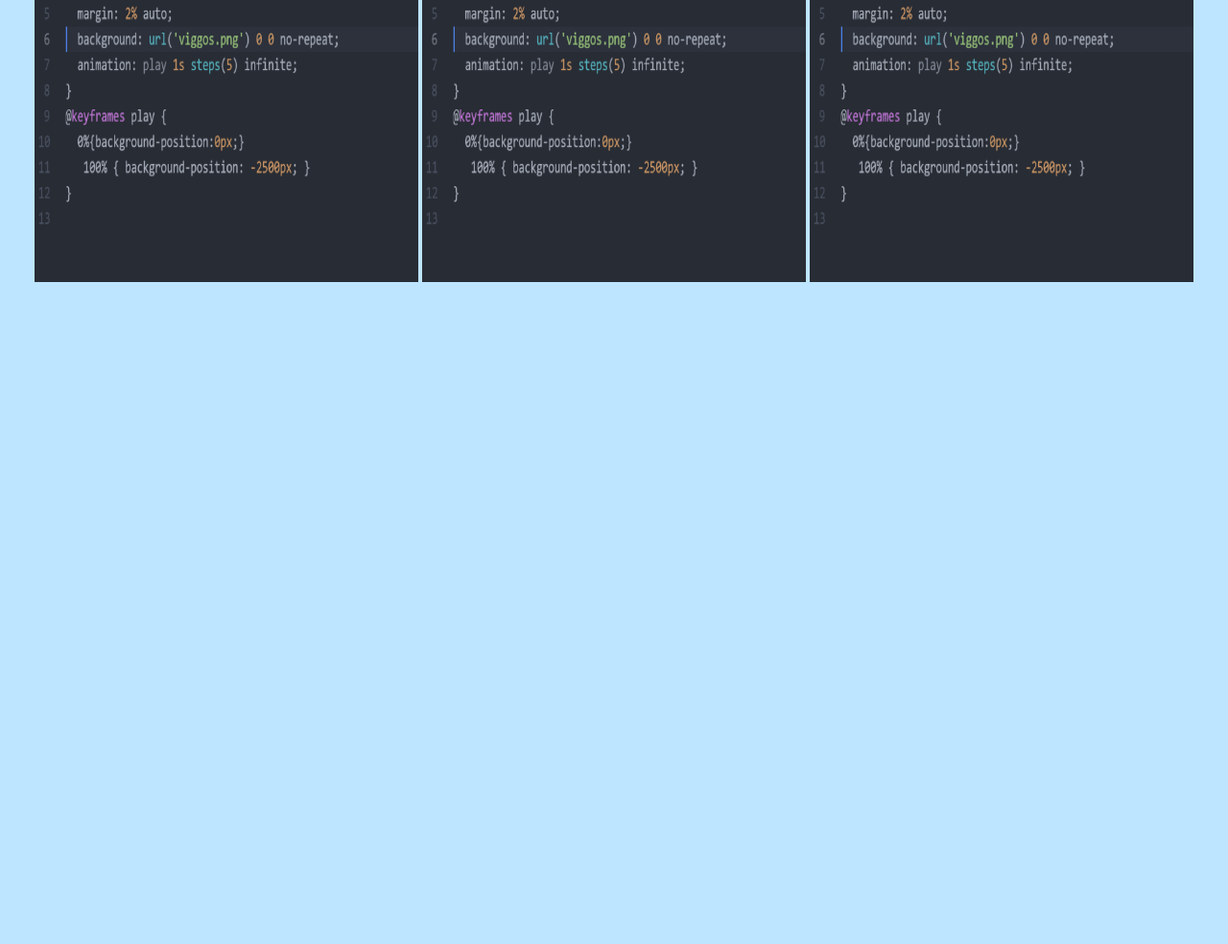
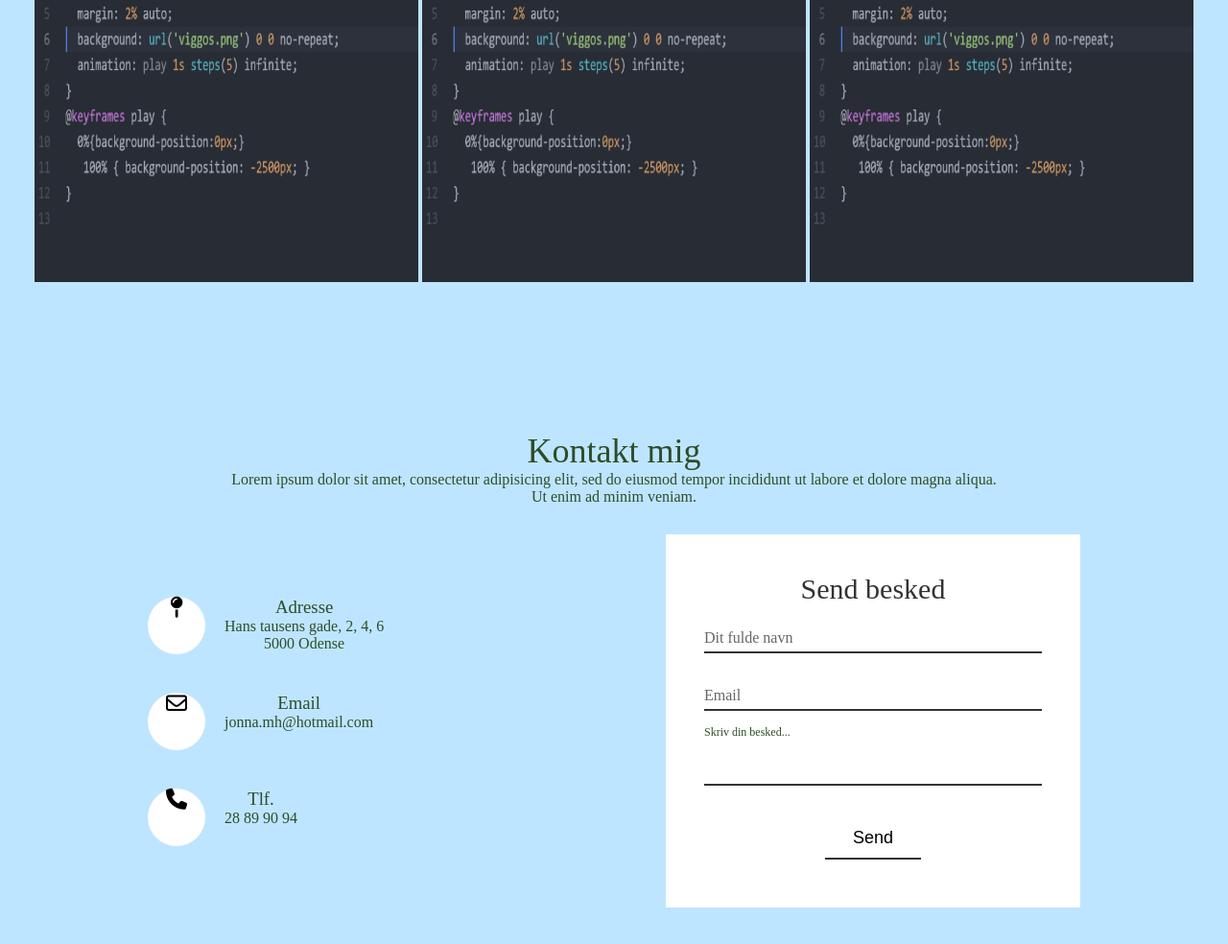
Before and after one commit to jonnamh/examen-jonna, a plain HTML site: page index.html in a window 1280 px wide. Shown: the part 2162-3146 px from the top of the page at 96% size. Before the commit the page ends 2460 px from the top, so only its background shows below. Drawn offline with Linux system fonts and the light colour scheme.

Commit message:
lavet en kontakt form

```diff
--- a/index.html
+++ b/index.html
@@ -3,6 +3,7 @@
   <head>
     <meta charset="utf-8">
     <mata name="viewport" content="width=device-width, initial-scale=1.0">
+    <script src="https://use.fontawesome.com/956ddabb16.js"></script>
     <title>Præsentations portofolie Jonna</title>
     <link rel="stylesheet" href="style.css">
   </head>
@@ -96,14 +97,60 @@
       </div>
     </div>
 
+    <!-- kontakt -->
+    <div class="contact">
+      <div class="content">
+        <h2> Kontakt mig </h2>
+        <p> Lorem ipsum dolor sit amet, consectetur adipisicing elit, sed do eiusmod tempor incididunt ut labore et dolore magna aliqua. Ut enim ad minim veniam. </p>
+      </div>
+      <div class="boksen">
+        <div class="contactInfo">
+          <div class="box">
+            <div class="icon"> <i class="fa fa-map-pin" aria-hidden="true"></i></div>
+            <div class="tekst">
+              <h3> Adresse </h3>
+              <p> Hans tausens gade, 2, 4, 6 <br> 5000 Odense <p>
+            </div>
+          </div>
+          <div class="box">
+            <div class="icon"> <i class="fa fa-envelope-o" aria-hidden="true"></i></div>
+            <div class="tekst">
+              <h3> Email </h3>
+              <p> jonna.mh@hotmail.com <p>
+            </div>
+          </div>
+          <div class="box">
+            <div class="icon"> <i class="fa fa-phone" aria-hidden="true"></i></div>
+            <div class="tekst">
+              <h3> Tlf. </h3>
+              <p> 28 89 90 94 </p>
+            </div>
+          </div>
+        </div>
+        <div class="contactForm">
+          <form>
+            <h2>Send besked</h2>
+            <div class="inputBox">
+              <input type="text" name="" required="required">
+              <span> Dit fulde navn </span>
+            </div>
 
+            <div class="inputBox">
+              <input type="text" name="" required="required">
+              <span> Email </span>
+            </div>
 
+            <div class="inputBox">
+              <textarea required="required"> </textarea>
+              <span> Skriv din besked... </span>
+            </div>
 
-
-
-
-
-
-
+            <div class="inputBox">
+              <input type="submit" name="" value="Send">
+            </div>
+          </form>
+        </div>
+      </div>
+    </div>
   </body>
 </html>
--- a/style.css
+++ b/style.css
@@ -162,6 +162,146 @@ nav ul{
   background-color: #d6b5bb96;
 }
 
+.text{
+  margin: auto;
+}
+
+/* kontakt form*/
+.contact{
+  position: relative;
+  min-height: 100vh;
+  padding: 50px 100px;
+  display: flex;
+  justify-content: center;
+  align-items: center;
+  flex-direction: column;
+}
+
+.contact .content {
+  max-width: 800px;
+  text-align: center;
+}
+
+.contact .content h2{
+  font-size: 36px;
+  font-weight: 500;
+  color: #2F4C2A;
+}
+
+.contact .content p{
+  font-weight: 300;
+  color: #2F4C2A;
+}
+
+.boksen{
+  width: 100%;
+  display: flex;
+  justify-content: center;
+  align-items: center;
+  margin-top: 30px;
+}
+
+.boksen .contactInfo{
+  width:50%;
+  display: flex;
+  flex-direction: column;
+}
+
+.boksen .contactInfo .box{
+  position: relative;
+  padding: 20px 0;
+  display: flex;
+}
+
+.boksen .contactInfo .box .icon{
+  min-width: 60px;
+  height: 60px;
+  background: #fff;
+  display: flex;
+  justify-content: center;
+  border-radius:50%;
+  font-size: 22px;
+}
+
+.boksen .contactInfo .box .tekst{
+  display: flex;
+  margin-left: 20px;
+  font-size: 16px;
+  color: #2F4C2A;
+  flex-direction: column;
+  font-weight: 300;
+}
+
+.boksen .contactInfo .box .tekst h3{
+  font-weight: 500;
+  color: #2F4C2A;
+}
+
+
+.contactForm {
+  width: 40%;
+  padding: 40px;
+  background: #fff;
+}
+
+.contactForm h2 {
+  font-size:30px;
+  color: #333;
+  font-weight: 500;
+}
+
+.contactForm .inputBox {
+  position: relative;
+  width: 100%;
+  margin-top: 10px;
+}
+
+.contactForm .inputBox input,
+.contactForm .inputBox textarea
+{
+  width: 100%;
+  padding: 5px 0;
+  font-size: 16px;
+  margin: 10px 0;
+  border: none;
+  border-bottom: 2px solid #333;
+  outline: none;
+  resize: none;
+}
+
+.contactForm .inputBox span{
+  position: absolute;
+  left: 0;
+  padding: 5px 0;
+  font-size: 16px;
+  margin: 10px 0;
+  pointer-events: none;
+  transition: 0.3s;
+  color: #666;
+}
+
+.contactForm .inputBox input:focus ~ span,
+.contactForm .inputBox input:valid ~ span,
+.contactForm .inputBox textarea:focus ~ span,
+.contactForm .inputBox textarea:valid ~ span {
+  color: #2F4C2A;
+  font-size: 12px;
+  transform: translateY(-20px);
+}
+
+.contactForm .inputBox input[type="submit"]{
+  width: 100px;
+  background: #fff;
+  cursor: pointer;
+  padding: 10px;
+  font-size: 18px;
+}
+
+/* Kontakt slut*/
+
+
+
+
 
 
 
```
